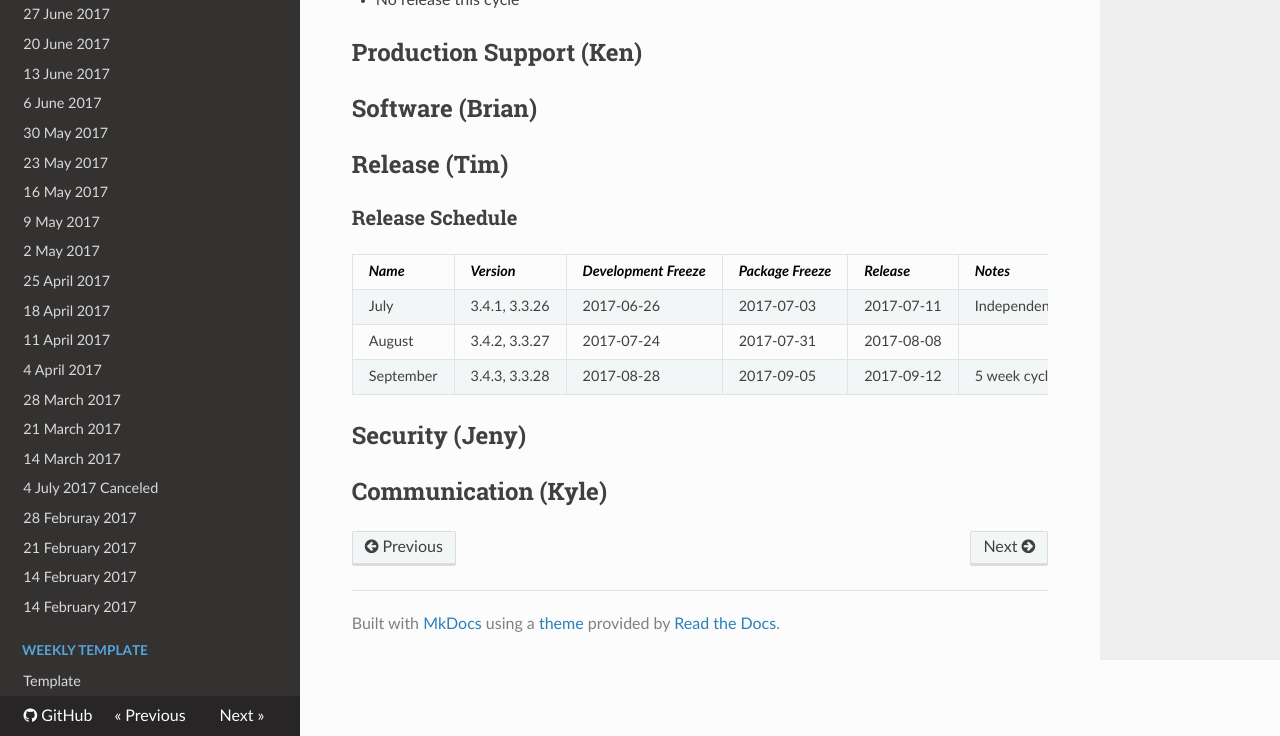
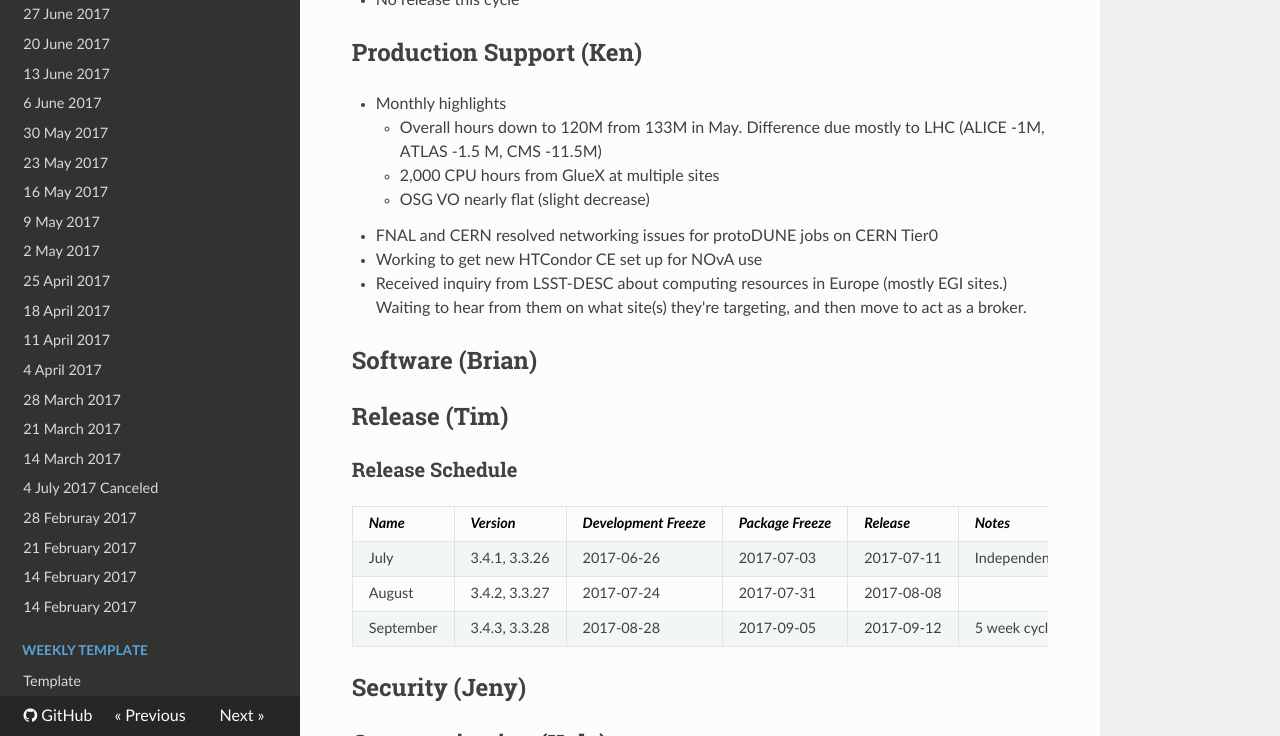
Before and after one commit to zsshah/production, an MkDocs documentation site: the page built from docs/WeeklyMinutes/11July2017.md, in a window 1280 px wide and 900 px high, scrolled down 1167 px, cut to the strip 164-900 px from the top of the window. Built offline with MkDocs 1.6.1, drawn with Linux system fonts in a browser that asks for light colours; nearby versions of some CDN libraries; old or Windows-style settings are respelled for this version of MkDocs.

Commit message:
Update 11July2017.md

```diff
--- a/docs/WeeklyMinutes/11July2017.md
+++ b/docs/WeeklyMinutes/11July2017.md
@@ -30,6 +30,14 @@
 
 ## Production Support (Ken)
 
+   * Monthly highlights
+      * Overall hours down to 120M from 133M in May. Difference due mostly to LHC (ALICE -1M, ATLAS -1.5 M, CMS -11.5M)
+      * 2,000 CPU hours from GlueX at multiple sites
+      * OSG VO nearly flat (slight decrease)
+   * FNAL and CERN resolved networking issues for protoDUNE jobs on CERN Tier0
+   * Working to get new HTCondor CE set up for NOvA use
+   * Received inquiry from LSST-DESC about computing resources in Europe (mostly EGI sites.) Waiting to hear from them on what site(s) they're targeting, and then move to act as a broker.
+
 
 ## Software (Brian)
 
```
